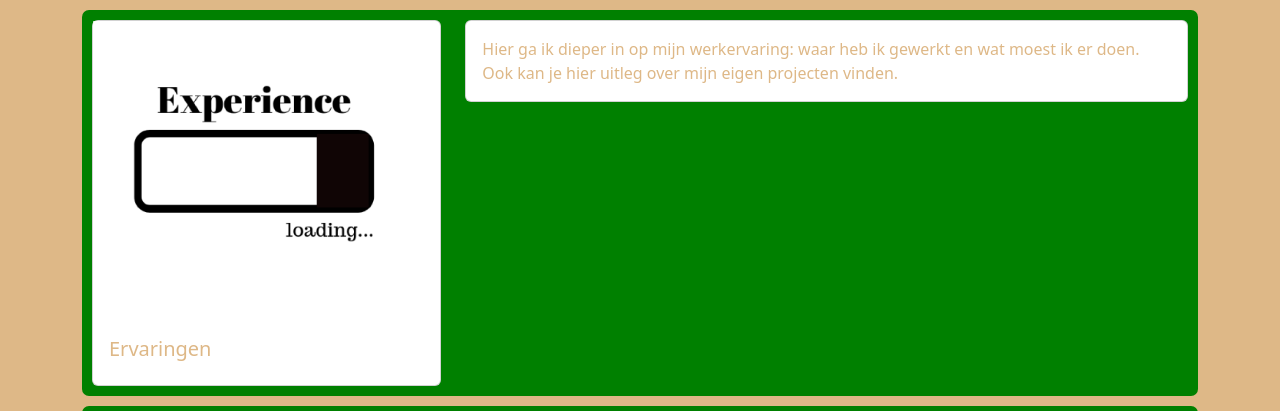
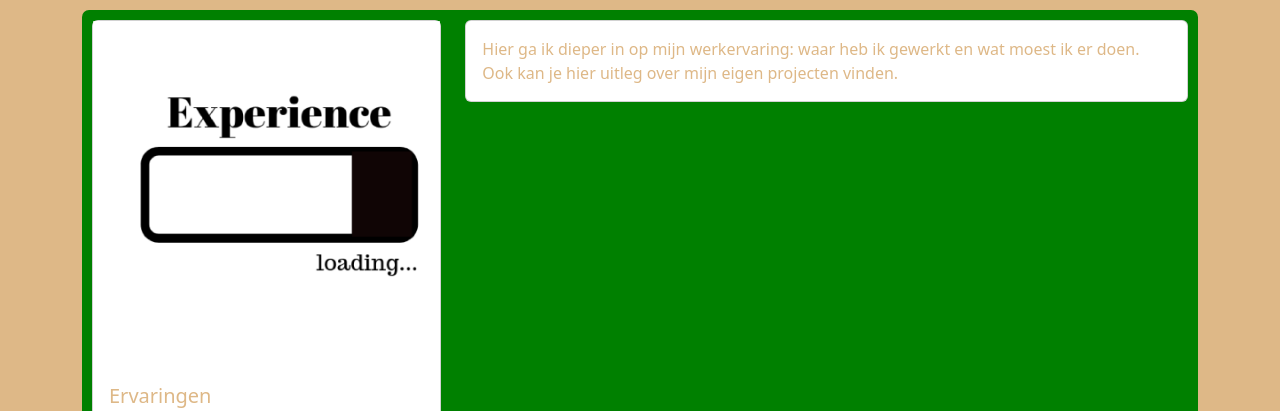
Before and after one commit to MauroL04/Project2_ResponsiveWebsite, a plain HTML site: page root/index.html in a window 1280 px wide. Shown: the part 450-861 px from the top of the page. Drawn offline with nearby package versions, Linux system fonts and the light colour scheme.

Commit message:
Foto's fixed

```diff
--- a/css/website.css
+++ b/css/website.css
@@ -28,7 +28,8 @@ ol {
 }
 
 .clickimage{
-    width: 300px;
+    height: auto;
+    width: 100%;
     height: auto;
 }
 
```
